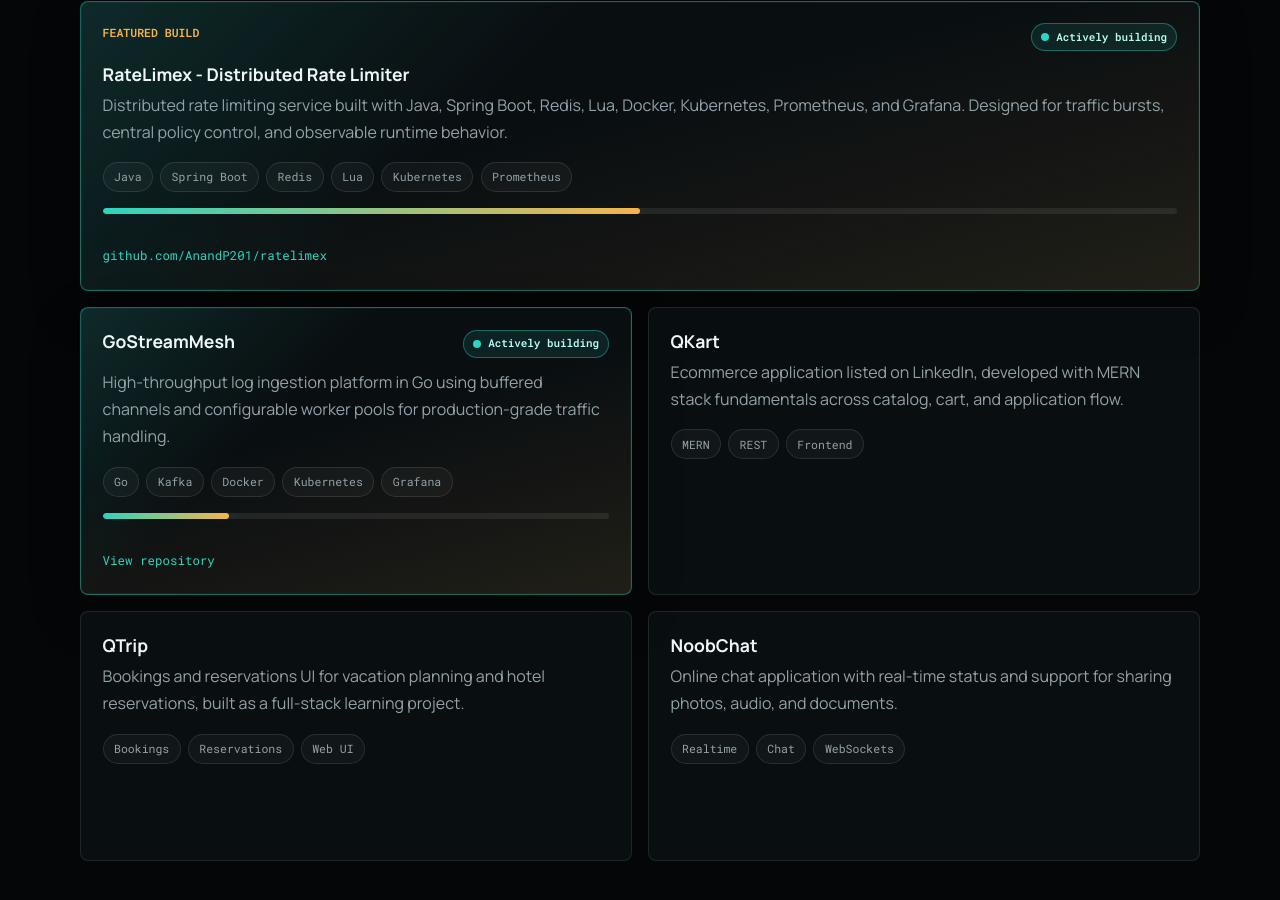
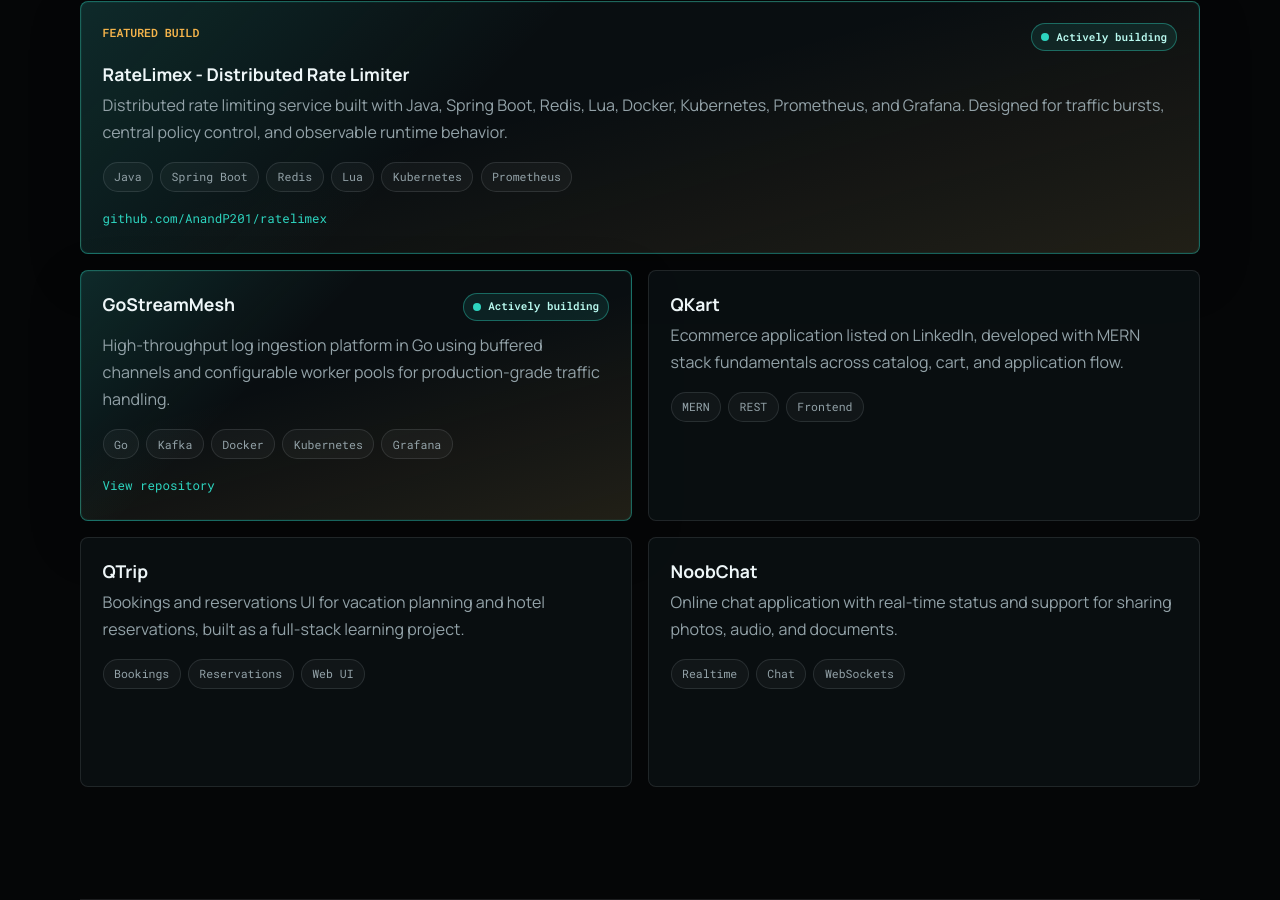
Before and after one commit to AnandP201/my-portfolio, a plain HTML site: page index.html in a window 1280 px wide. Shown: the part 4084-4984 px from the top of the page. Drawn offline with Linux system fonts and the light colour scheme.

Commit message:
Progress bar removed

```diff
--- a/index.html
+++ b/index.html
@@ -254,9 +254,9 @@
           <span>Kubernetes</span>
           <span>Prometheus</span>
         </div>
-        <div class="build-progress" aria-label="Active build progress">
+        <!-- <div class="build-progress" aria-label="Active build progress">
           <span></span>
-        </div>
+        </div> -->
         <a class="text-link" href="https://github.com/AnandP201/ratelimex" target="_blank" rel="noreferrer">github.com/AnandP201/ratelimex</a>
       </div>
 
@@ -274,9 +274,9 @@
             <span>Kubernetes</span>
             <span>Grafana</span>
           </div>
-          <div class="build-progress build-progress-alt" aria-label="Active build progress">
+          <!-- <div class="build-progress build-progress-alt" aria-label="Active build progress">
             <span></span>
-          </div>
+          </div> -->
           <a class="text-link" href="https://github.com/AnandP201/GoStreamMesh" target="_blank" rel="noreferrer">View repository</a>
         </article>
 
```
